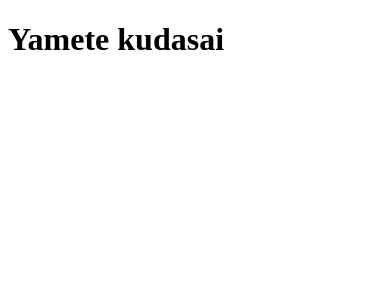
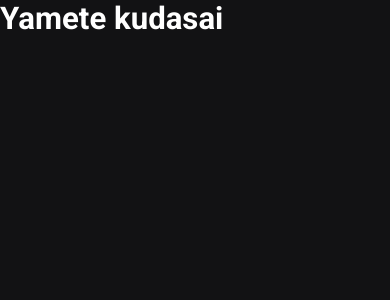
Before and after one commit to franciscoeymardneto/ignews, a Next.js app: page / in a window 390 px wide. Shown: the top 300 px of the page. Built offline with nearby package versions, Linux system fonts and the light colour scheme.

Commit message:
style: config global style

```diff
--- a/src/pages/_app.tsx
+++ b/src/pages/_app.tsx
@@ -1,4 +1,7 @@
 import { AppProps } from 'next/app'
+
+import "../styles/global.scss"
+
 function MyApp({ Component, pageProps }: AppProps) {
   return <Component {...pageProps} />
 }
--- a/src/styles/global.scss
+++ b/src/styles/global.scss
@@ -0,0 +1,47 @@
+*{
+    margin: 0;
+    padding: 0;
+    box-sizing: border-box;
+}
+
+:root {
+    --white: #FFFFFF;
+
+    --gray-100: #e1e1e6;
+    --gray-300: #a8a8b3;
+    --gray-900: #121214;
+
+    --cyan-500: #61dafb;
+    --yellow-500: #eba417;
+
+}
+
+@media (max-width: 1080px) {
+    html{
+        font-size: 93.75%;
+    }
+}
+
+@media (max-width: 720px) {
+    html{
+        font-size: 97.5%;
+    }
+}
+
+body {
+    background: var(--gray-900);
+    color: var(--white);
+}
+
+body, input, textarea, select, button {
+    font: 400 1rem "Roboto", sans-serif
+}
+
+button{
+    cursor: pointer;
+}
+
+a{
+    color: inherit;
+    text-decoration: none;
+}
```
